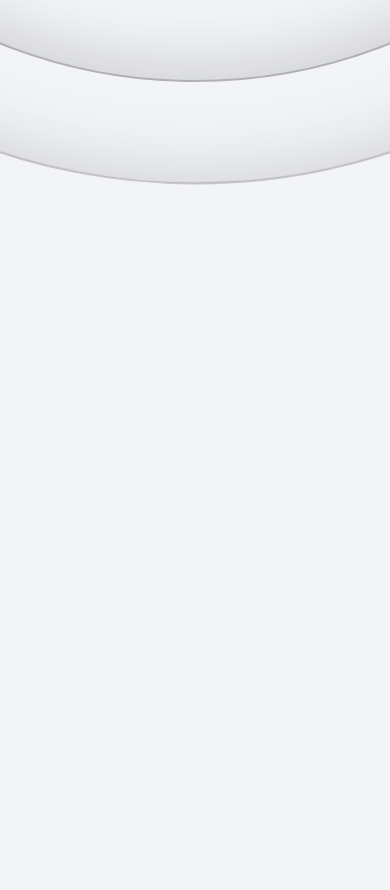
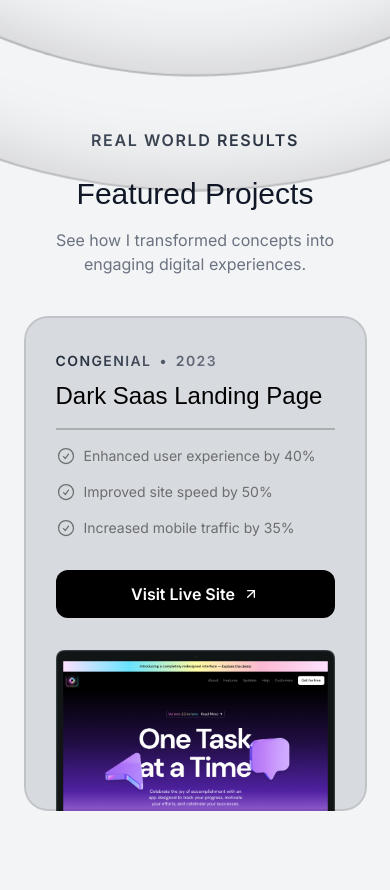
Before and after one commit to yansilvacerqueira/portfolio-2025, a Next.js app: page / in a window 390 px wide. Shown: the part 860-1750 px from the top of the page. Before the commit the page ends 1044 px from the top, so only its background shows below. Built offline with nearby package versions, Linux system fonts and the light colour scheme; a web font is replaced by a local one.

Commit message:
feat: done the section projects

```diff
--- a/src/app/globals.css
+++ b/src/app/globals.css
@@ -9,7 +9,7 @@
   }
 
   .hero-ring {
-    @apply absolute inset-0  border-2 top-1/2 left-1/2 -translate-x-1/2 -translate-y-1/2 rounded-full border-black/40 shadow-[0_0_80px_inset] shadow-black/30;
+    @apply absolute inset-0 border-2 top-1/2 left-1/2 -translate-x-1/2 -translate-y-1/2 rounded-full border-black/40 shadow-[0_0_80px_inset] shadow-black/30;
     transform: translate(-50%, -50%);
     animation-duration: 3s;
     animation-iteration-count: infinite;
@@ -17,12 +17,29 @@
   }
 
   @keyframes hand-wave {
-    0% { transform: rotate(0deg); }
-    20% { transform: rotate(-10deg); }
-    40% { transform: rotate(10deg); }
-    60% { transform: rotate(-5deg); }
-    80% { transform: rotate(5deg); }
-    100% { transform: rotate(0deg); }
+    0% {
+      transform: rotate(0deg);
+    }
+
+    20% {
+      transform: rotate(-10deg);
+    }
+
+    40% {
+      transform: rotate(10deg);
+    }
+
+    60% {
+      transform: rotate(-5deg);
+    }
+
+    80% {
+      transform: rotate(5deg);
+    }
+
+    100% {
+      transform: rotate(0deg);
+    }
   }
 
   .animate-hand-wave {
@@ -32,27 +49,71 @@
   }
 
   @keyframes pulseRing1 {
-    0% { transform: translate(-50%, -50%) scale(0.95); opacity: 0.5; }
-    50% { transform: translate(-50%, -50%) scale(1.05); opacity: 0.8; }
-    100% { transform: translate(-50%, -50%) scale(0.95); opacity: 0.5; }
+    0% {
+      transform: translate(-50%, -50%) scale(0.95);
+      opacity: 0.5;
+    }
+
+    50% {
+      transform: translate(-50%, -50%) scale(1.05);
+      opacity: 0.8;
+    }
+
+    100% {
+      transform: translate(-50%, -50%) scale(0.95);
+      opacity: 0.5;
+    }
   }
 
   @keyframes pulseRing2 {
-    0% { transform: translate(-50%, -50%) scale(0.98); opacity: 0.6; }
-    50% { transform: translate(-50%, -50%) scale(1.02); opacity: 0.9; }
-    100% { transform: translate(-50%, -50%) scale(0.98); opacity: 0.6; }
+    0% {
+      transform: translate(-50%, -50%) scale(0.98);
+      opacity: 0.6;
+    }
+
+    50% {
+      transform: translate(-50%, -50%) scale(1.02);
+      opacity: 0.9;
+    }
+
+    100% {
+      transform: translate(-50%, -50%) scale(0.98);
+      opacity: 0.6;
+    }
   }
 
   @keyframes pulseRing3 {
-    0% { transform: translate(-50%, -50%) scale(0.97); opacity: 0.4; }
-    50% { transform: translate(-50%, -50%) scale(1.03); opacity: 0.7; }
-    100% { transform: translate(-50%, -50%) scale(0.97); opacity: 0.4; }
+    0% {
+      transform: translate(-50%, -50%) scale(0.97);
+      opacity: 0.4;
+    }
+
+    50% {
+      transform: translate(-50%, -50%) scale(1.03);
+      opacity: 0.7;
+    }
+
+    100% {
+      transform: translate(-50%, -50%) scale(0.97);
+      opacity: 0.4;
+    }
   }
 
   @keyframes pulseRing4 {
-    0% { transform: translate(-50%, -50%) scale(0.96); opacity: 0.3; }
-    50% { transform: translate(-50%, -50%) scale(1.04); opacity: 0.6; }
-    100% { transform: translate(-50%, -50%) scale(0.96); opacity: 0.3; }
+    0% {
+      transform: translate(-50%, -50%) scale(0.96);
+      opacity: 0.3;
+    }
+
+    50% {
+      transform: translate(-50%, -50%) scale(1.04);
+      opacity: 0.6;
+    }
+
+    100% {
+      transform: translate(-50%, -50%) scale(0.96);
+      opacity: 0.3;
+    }
   }
 
   .animate-pulse-ring-1 {
@@ -75,3 +136,9 @@
     animation-delay: 1.5s;
   }
 }
+
+@layer utilities {
+  .container {
+    @apply lg:max-w-5xl;
+  }
+}
--- a/src/app/page.tsx
+++ b/src/app/page.tsx
@@ -1,12 +1,13 @@
 import { Header } from "@/sections/Header"
 import { HeroSection } from "@/sections/Hero";
+import { ProjectsSection } from "@/sections/Projects";
 
 export default function Home() {
   return (
     <div>
       <Header />
       <HeroSection />
-
+      <ProjectsSection />
     </div>
   );
 }
--- a/src/sections/Projects.tsx
+++ b/src/sections/Projects.tsx
@@ -1,11 +1,16 @@
+import Image from "next/image";
+
 import darkSaasLandingPage from "@/assets/images/dark-saas-landing-page.png";
 import lightSaasLandingPage from "@/assets/images/light-saas-landing-page.png";
 import aiStartupLandingPage from "@/assets/images/ai-startup-landing-page.png";
 
-const portfolioProjects = [
+import CheckIcon from "@/assets/icons/check-circle.svg";
+import ArrowUpRightIcon from "@/assets/icons/arrow-up-right.svg";
+
+const projects = [
   {
-    company: "Acme Corp",
-    year: "2022",
+    company: "Congenial",
+    year: "2023",
     title: "Dark Saas Landing Page",
     results: [
       { title: "Enhanced user experience by 40%" },
@@ -16,8 +21,8 @@ const portfolioProjects = [
     image: darkSaasLandingPage,
   },
   {
-    company: "Innovative Co",
-    year: "2021",
+    company: "Incript",
+    year: "2024",
     title: "Light Saas Landing Page",
     results: [
       { title: "Boosted sales by 20%" },
@@ -28,8 +33,8 @@ const portfolioProjects = [
     image: lightSaasLandingPage,
   },
   {
-    company: "Quantum Dynamics",
-    year: "2023",
+    company: "Kouloo",
+    year: "2024",
     title: "AI Startup Landing Page",
     results: [
       { title: "Enhanced user experience by 40%" },
@@ -42,5 +47,93 @@ const portfolioProjects = [
 ];
 
 export const ProjectsSection = () => {
-  return <div>Projects Section</div>;
+  return (
+    <section className="mt-48 pb-16 lg:py-24">
+      <div className="container">
+        <p className="uppercase font-semibold  tracking-widest bg-gradient-to-r from-gray-600 to-gray-800  text-transparent bg-clip-text text-center">
+          Real World Results
+        </p>
+
+        <h2 className="font-serif text-3xl text-center mt-6 md:text-5xl">
+          Featured Projects
+        </h2>
+
+        <p className="text-center text-gray-500 mt-4 md:text-lg max-w-md mx-auto lg:text-xl">
+          See how I transformed concepts into engaging digital experiences.
+        </p>
+
+
+        <div className="flex flex-col mt-10 gap-20 md:mt-20 ">
+          {projects.map((project, index) => (
+            <div
+              key={index}
+              className="
+            bg-gray-500/20
+              px-8
+              pt-8
+              text-white
+              rounded-3xl
+              relative
+              z-0
+              overflow-hidden
+              after:z-10
+              after:content-['']
+              after:absolute
+              after:inset-0
+              after:outline-2
+              after:outline
+              after:-outline-offset-2
+              after:rounded-3xl
+              after:outline-black/10
+              after:pointer-events-none
+              md:px-10
+              md:pt-10
+              lg:pt-16
+              lg:px-20
+            "
+            >
+              <div className="lg:grid lg:grid-cols-2 lg:gap-16">
+                <div className="lg:pb-16">
+                  <div className="uppercase gap-2 inline-flex font-semibold text-sm  tracking-widest bg-gradient-to-r from-gray-800 to-gray-500 text-transparent bg-clip-text">
+                    <span>{project.company}</span>
+                    <span>&bull;</span>
+                    <span>{project.year}</span>
+                  </div>
+
+                  <h3 className="font-serif text-2xl text-black mt-2 md:text-4xl md:mt-5">
+                    {project.title}
+                  </h3>
+
+                  <hr className="border-t-2 border-black/20 mt-4 md:mt-5" />
+
+                  <ul className="flex flex-col gap-4 mt-4 md:mt-5">
+                    {project.results.map((result, index) => (
+                      <li key={index} className="flex gap-2 text-sm md:text-base">
+                        <span className="inline-flex gap-2 text-black/50">
+                          <CheckIcon className="size-5 md:size-6" />
+                          {result.title}
+                        </span>
+                      </li>
+                    ))}
+                  </ul>
+
+                  <a href={project.link} >
+                    <button className="gap-2 bg-black text-white h-12 w-full rounded-xl font-semibold inline-flex items-center justify-center mt-8 md:w-auto px-8">
+                      <span>Visit Live Site</span>
+
+                      <ArrowUpRightIcon className="size-4" />
+                    </button>
+                  </a>
+                </div>
+
+                <div className="relative">
+                  <Image src={project.image} alt={project.title} className="mt-8 -mb-4 md:-mb-0 lg:mt-0 lg:absolute lg:h-full lg:w-auto lg:max-w-none" />
+                </div>
+              </div>
+            </div>
+          ))}
+        </div>
+      </div>
+    </section>
+  );
 };
```
